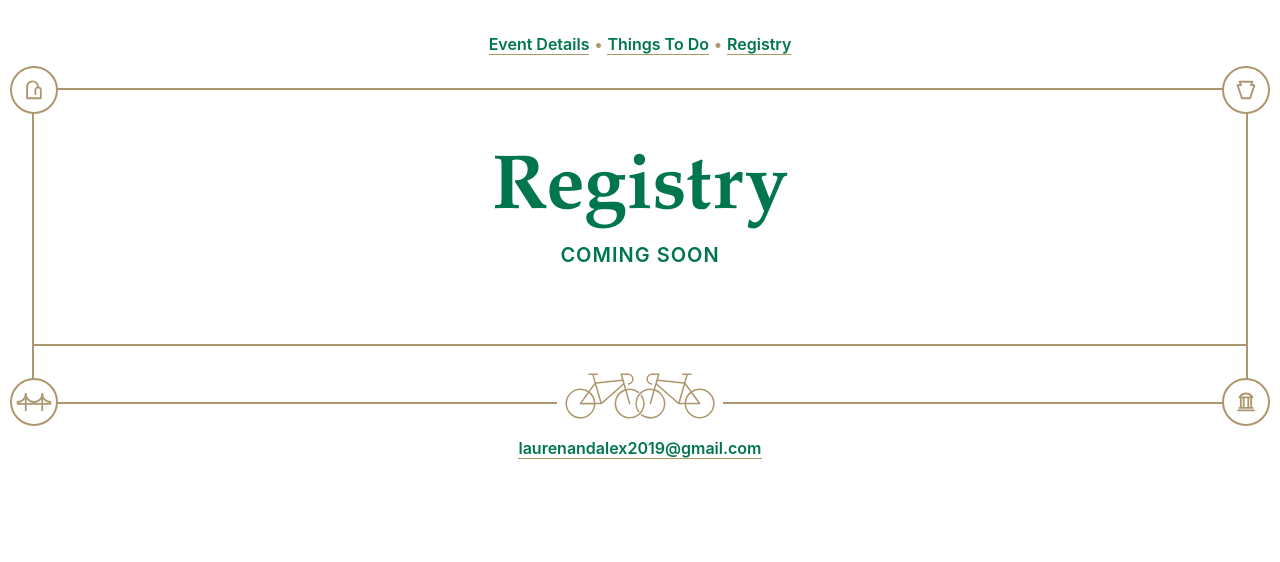
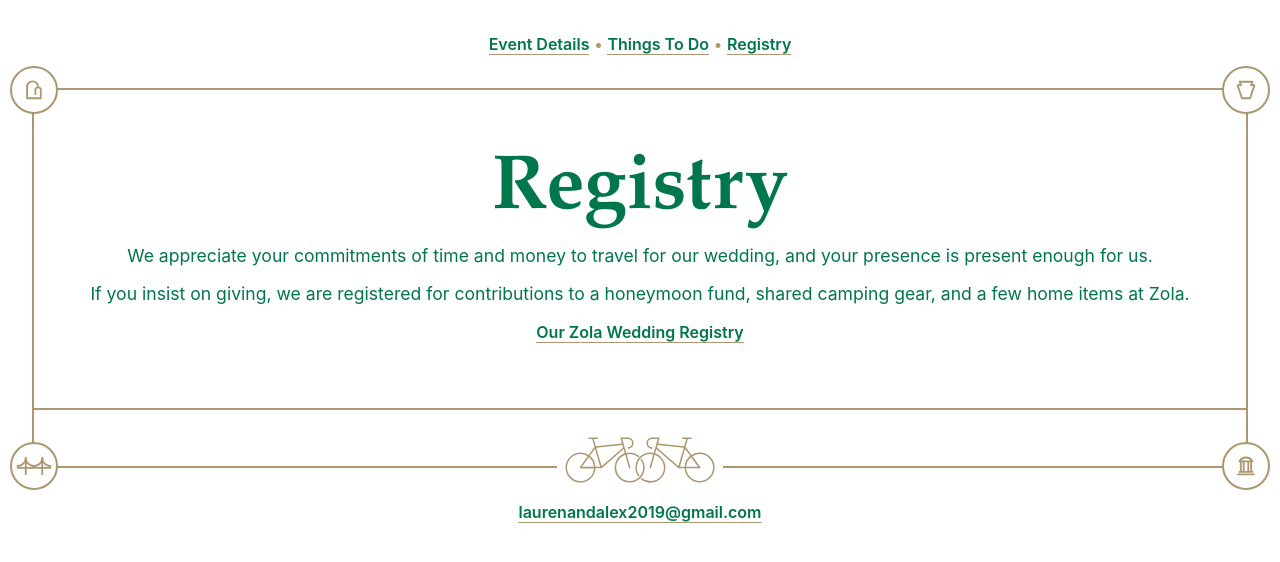
Before and after one commit to AlexBloom/laurenandalex, a Jekyll site: the page built from registry.html, in a window 1280 px wide. Shown: the top 562 px of the page. Built offline with Jekyll 4.4.1, drawn with Linux system fonts in a browser that asks for light colours; some web fonts are replaced; a script that is not in the unit is left out.

Commit message:
Registry Complete

```diff
--- a/registry.html
+++ b/registry.html
@@ -6,8 +6,10 @@ permalink: registry/
 
 <section class="py-xl px-m text-center border-bottom border-gold">
   <h1 class="script">Registry</h1>
-  <h3>Coming Soon</h3>
-  <!-- <p>We appreciate your commitments of time and money to travel for our wedding, and your presence is present enough for us.</p>
-  <p>If you insist on giving, we are registered at the following places:</p> -->
+  <!-- <h3>Coming Soon</h3> -->
 
+  <p>We appreciate your commitments of time and money to travel for our wedding, and your presence is present enough for us.</p>
+  <p>If you insist on giving, we are registered for contributions to a honeymoon fund, shared camping gear, and a few home items at Zola.</p>
+
+  <a class="zola-registry-embed" href="http://www.zola.com/registry/lauren-and-alex-2019" data-registry-key="lauren-and-alex-2019">Our Zola Wedding Registry</a><script>!function(e,t,n){var s,a=e.getElementsByTagName(t)[0];e.getElementById(n)||(s=e.createElement(t),s.id=n,s.async=!0,s.src="https://widget.zola.com/js/widget.js",a.parentNode.insertBefore(s,a))}(document,"script","zola-wjs");</script>
 </section>
```
Also changed, not shown: 1 other file.
